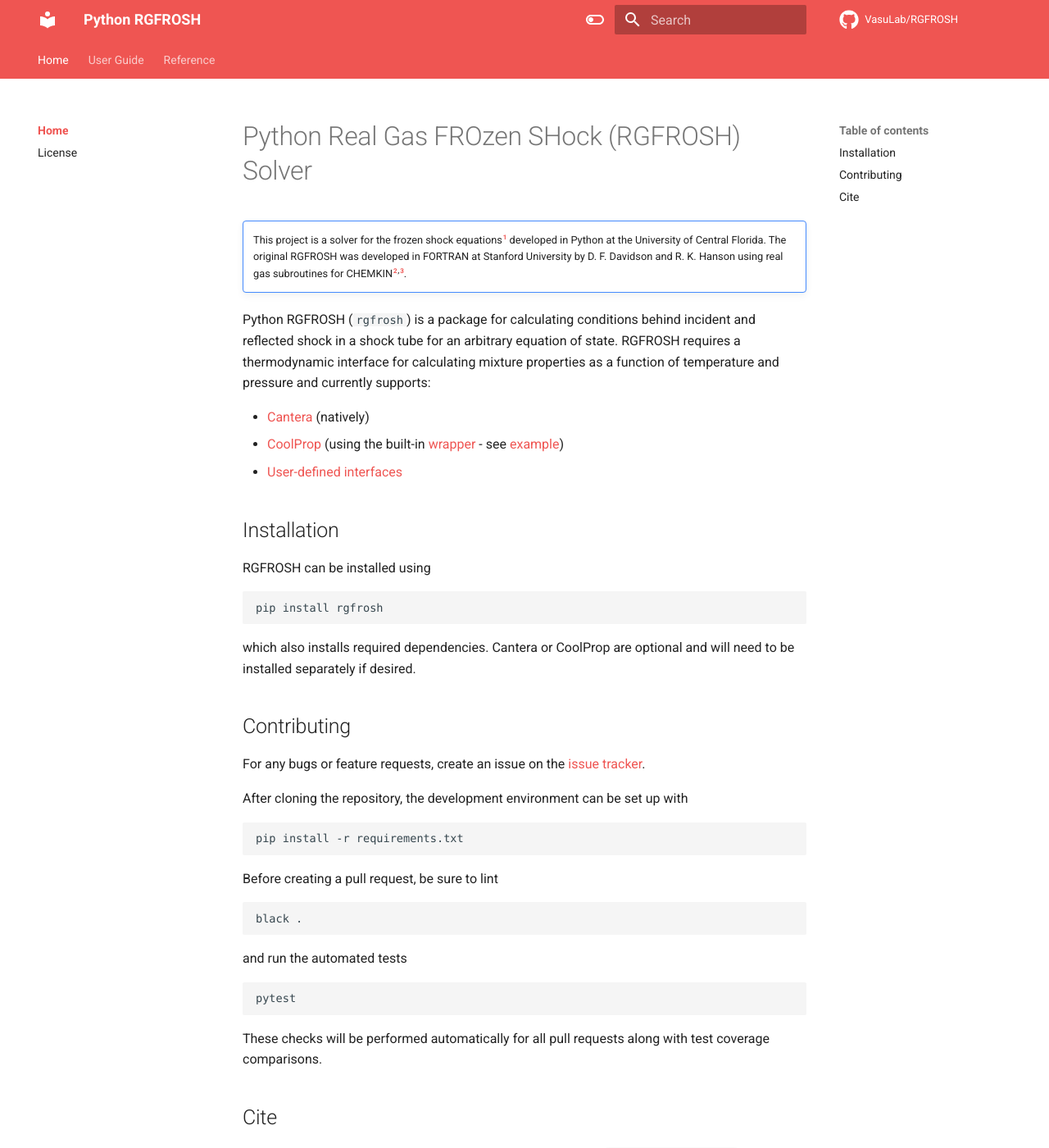
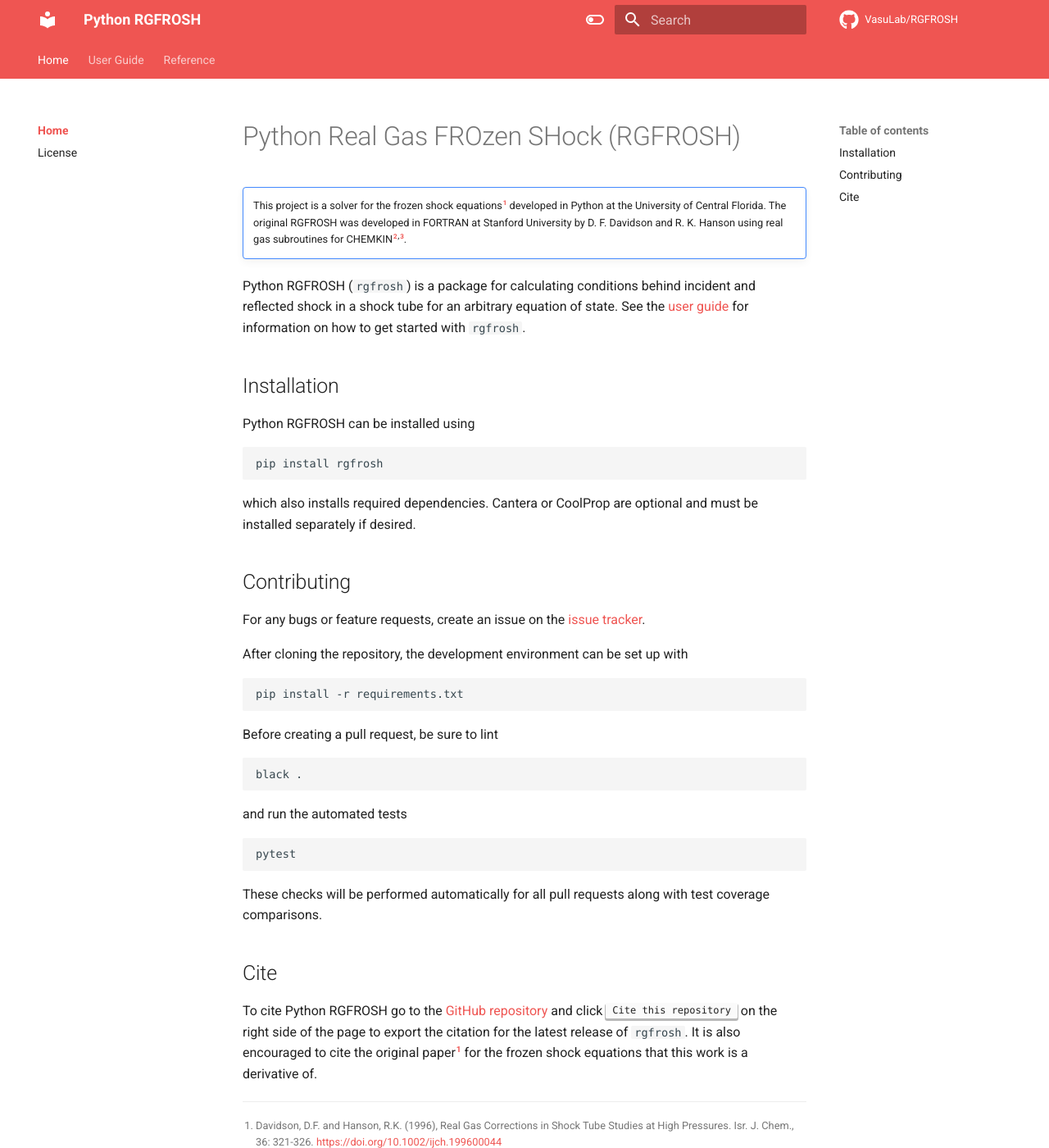
Before and after one commit to VasuLab/rgfrosh, an MkDocs documentation site: the page built from docs/index.md, in a window 1280 px wide and 1400 px high. Shown: the whole window at 82% size. Built offline with MkDocs 1.6.1 and Material for MkDocs 9.7.7, drawn with Linux system fonts in a browser that asks for light colours; some web fonts are replaced; comment, search, counter and statistics services are not loaded; some of the changed text lies outside the part shown.

Commit message:
Update documentation

````diff
--- a/docs/index.md
+++ b/docs/index.md
@@ -1,4 +1,4 @@
-# Python Real Gas FROzen SHock (RGFROSH) Solver
+# Python Real Gas FROzen SHock (RGFROSH)
 
 !!! cite ""
 
@@ -9,27 +9,19 @@
 
 
 Python RGFROSH (`rgfrosh`) is a package for calculating conditions behind incident and reflected shock in
-a shock tube for an arbitrary equation of state. RGFROSH requires a thermodynamic interface
-for calculating mixture properties as a function of temperature and pressure and currently supports:
-
-- [Cantera](https://github.com/cantera/cantera) (natively)
-- [CoolProp](https://github.com/CoolProp/CoolProp) (using the built-in
-  [wrapper](./reference/interface/#rgfrosh.interface.CPInterface) - see
-  [example](./guide/interfaces/#coolprop))
-- [User-defined interfaces](guide/interfaces/#user-defined-interfaces)
-
-
+a shock tube for an arbitrary equation of state. See the [user guide](guide/getting-started) for
+information on how to get started with `rgfrosh`.
 
 ## Installation
 
-RGFROSH can be installed using
+Python RGFROSH can be installed using
 
 ```
 pip install rgfrosh
 ```
 
-which also installs required dependencies. Cantera or CoolProp are optional and will
-need to be installed separately if desired.
+which also installs required dependencies. Cantera or CoolProp are optional and must
+be installed separately if desired.
 
 ## Contributing
 
@@ -60,9 +52,9 @@
 ## Cite
 
 To cite Python RGFROSH go to the [GitHub repository](https://github.com/VasuLab/RGFROSH) and click
-<kbd>Cite this repository</kbd> on the right side to export the citation for the latest release of
-`rgfrosh`. It is also encouraged to cite the original paper[^1] for the frozen shock equations that
-this work is a derivative of.
+<kbd>Cite this repository</kbd> on the right side of the page to export the citation for the latest
+release of `rgfrosh`. It is also encouraged to cite the original paper[^1] for the frozen shock
+equations that this work is a derivative of.
 
 
 [^1]: Davidson, D.F. and Hanson, R.K. (1996), Real Gas Corrections in Shock Tube Studies
--- a/mkdocs.yml
+++ b/mkdocs.yml
@@ -9,8 +9,8 @@
       - index.md
       - License: license.md
   - User Guide:
-    - guide/index.md
-    - Interfaces: guide/interfaces.md
+    - Getting Started: guide/getting-started.md
+    - Thermodynamic Interfaces: guide/thermodynamic-interfaces.md
   - Reference:
     - reference/index.md
     - Shock Models:
````
Also changed, not shown: README.md (+10 -18 lines), docs/guide/getting-started.md (added, +82 -0 lines), docs/guide/index.md (deleted, +0 -49 lines), docs/guide/interfaces.md (deleted, +0 -56 lines), docs/guide/thermodynamic-interfaces.md (added, +130 -0 lines), docs/reference/index.md (+6 -6 lines), docs/reference/shock/frozen.md (+1 -0 lines), docs/reference/shock/ideal.md (+1 -0 lines), 1 other file.
